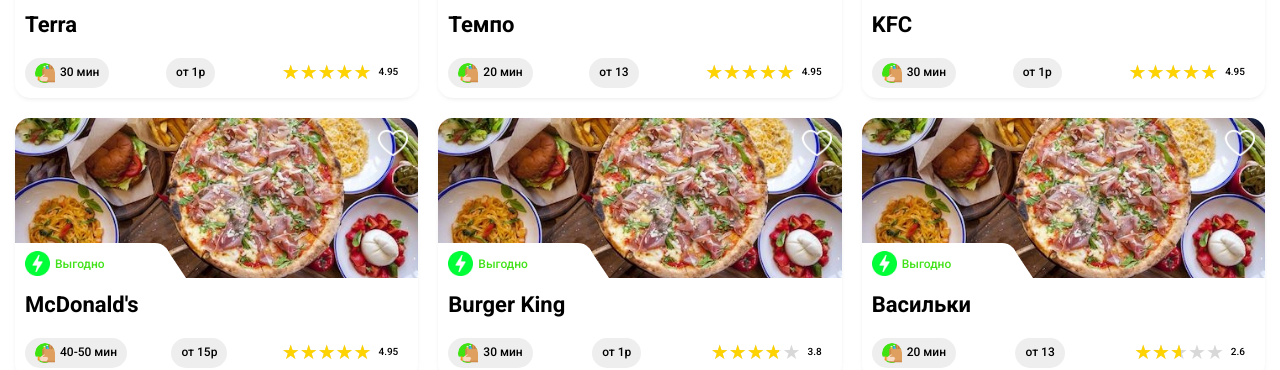
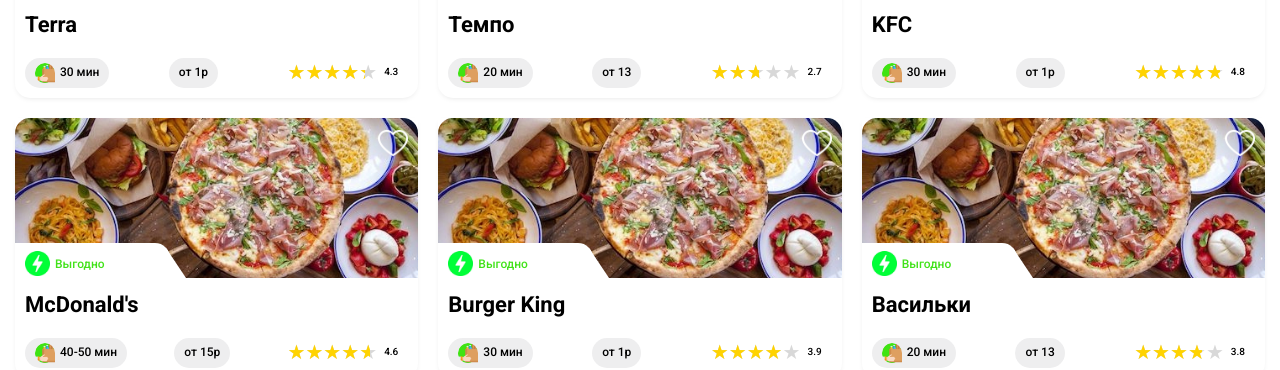
Before and after one commit to JustYakin/Delivery_club, a website built with webpack: page index.html in a window 1280 px wide. Shown: the part 430-800 px from the top of the page. Built offline with nearby package versions, Linux system fonts and the light colour scheme; data requests are answered from the project's data file.

Commit message:
fix: add rating result via server

```diff
--- a/db.json
+++ b/db.json
@@ -3,7 +3,7 @@
     {
       "name": "Terra",
       "imgRestauran": "src/image/rest.jpg",
-      "rating": "4.95",
+      "rating": 4.282690126894158,
       "price": "от 1р",
       "time": "30 мин",
       "benefit": "Выгодно",
@@ -12,7 +12,7 @@
     {
       "name": "Темпо",
       "imgRestauran": "src/image/rest.jpg",
-      "rating": "4.95",
+      "rating": 2.7279769515991212,
       "price": "от 13",
       "time": "20 мин",
       "benefit": "Выгодно",
@@ -21,7 +21,7 @@
     {
       "name": "KFC",
       "imgRestauran": "src/image/rest.jpg",
-      "rating": "4.95",
+      "rating": 4.8125,
       "price": "от 1р",
       "time": "30 мин",
       "benefit": "Выгодно",
@@ -30,7 +30,7 @@
     {
       "name": "McDonald's",
       "imgRestauran": "src/image/rest.jpg",
-      "rating": "4.95",
+      "rating": 4.5625,
       "price": "от 15р",
       "time": "40-50 мин",
       "benefit": "Выгодно",
@@ -39,7 +39,7 @@
     {
       "name": "Burger King",
       "imgRestauran": "src/image/rest.jpg",
-      "rating": "3.8",
+      "rating": 3.9375,
       "price": "от 1р",
       "time": "30 мин",
       "benefit": "Выгодно",
@@ -48,7 +48,7 @@
     {
       "name": "Васильки",
       "imgRestauran": "src/image/rest.jpg",
-      "rating": "2.6",
+      "rating": 3.75,
       "price": "от 13",
       "time": "20 мин",
       "benefit": "Выгодно",
@@ -57,7 +57,7 @@
     {
       "name": "Paul",
       "imgRestauran": "src/image/rest.jpg",
-      "rating": "1.5",
+      "rating": 2.75,
       "price": "от 1р",
       "time": "30 мин",
       "benefit": "Выгодно",
--- a/src/components/cards/card-favorite.scss
+++ b/src/components/cards/card-favorite.scss
@@ -7,8 +7,8 @@
     position: absolute;
     top: 10px;
     right: 10px;
-    transition: 0.2s;
+    transition: 0.1s;
     &:hover {
-        transform: scale(1.2);
+        transform: scale(1.1);
     }
 }
--- a/src/components/cards/cards.js
+++ b/src/components/cards/cards.js
@@ -22,9 +22,9 @@
     })
     .then((data) => {
         let btnSort = document.querySelector('.sorting button');
+
         btnSort.addEventListener('click', () => {
-            let ulRestaurant = document.querySelector('.restaurant')
-            ulRestaurant.remove();
+            deleteRestaraunts();
         })
         btnSort.addEventListener('click', () => {
             let sort = data.sort(sorting);
@@ -32,26 +32,33 @@
         })
         let btnFavorite = document.querySelector('.favorite');
         btnFavorite.addEventListener('click', () => {
-            let ulRestaurant = document.querySelector('.restaurant')
-            ulRestaurant.remove();
+            deleteRestaraunts();
+
         })
         btnFavorite.addEventListener('click', () => {
             let arrLike = [];
             for (let key of data) {
                 if (key.favorite) {
                     arrLike.push(key);
-
                 }
             }
             addRestaurant(arrLike);
-            if (arrLike.length < 2) {
+            if (arrLike.length == 1) {
                 const cardItem = document.querySelector('.cards-item')
                 cardItem.style.maxWidth = `${500}px`;
+            } else if (!arrLike.length) {
+                alert('Нет добавленных рестаранов в "Любимые"')
+                deleteRestaraunts();
+                addRestaurant(data)
             }
-
         })
     })
     .catch((error) => alert(error))
+
+function deleteRestaraunts() {
+    let ulRestaurant = document.querySelector('.restaurant');
+    ulRestaurant.remove();
+}
 
 function addRestaurant(arr) {
     const ulCards = getCards();
@@ -155,7 +162,7 @@
 
     function cardRating(ulConditions, restaraunt) {
         const liRating = document.createElement('li');
-        liRating.classList.add('cards-item__rating', 'rating_set');
+        liRating.classList.add('cards-item__rating');
 
         const divRatingBody = document.createElement('div');
         divRatingBody.classList.add('rating__body');
@@ -174,13 +181,18 @@
         ulConditions.append(liRating);
 
         const ratings = document.querySelectorAll('.cards-item__rating');
-        initRatings(ratings)
+        initRatings(ratings);
 
         function ratingValue(restaraunt) {
             const spanRatingValue = document.createElement('span');
             spanRatingValue.classList.add('rating__value');
-            spanRatingValue.innerText = restaraunt.rating;
+            spanRatingValue.innerText = parseFloat(restaraunt.rating).toFixed(1);
             liRating.append(spanRatingValue);
+            divRatingItems.addEventListener('click', () => {
+                restaraunt.rating = (parseFloat(restaraunt.rating) + parseFloat(spanRatingValue.innerHTML)) / 2;
+                spanRatingValue.innerHTML = parseFloat(restaraunt.rating).toFixed(1);
+                updateRestaurants(restaraunt).catch((error) => alert(error));
+            })
         }
 
         function ratingItem() {
@@ -194,7 +206,6 @@
             }
         }
     }
-
 }
 
 function sorting(x, y) {
@@ -218,11 +229,7 @@
     function initRating(rating) {
         initRatingVars(rating);
         setRatingActiveWidth();
-
-        if (rating.classList.contains('rating_set')) {
-            setRating(rating);
-        }
-
+        setRating(rating);
     }
     //инициализация переменных
     function initRatingVars(rating) {
@@ -236,6 +243,7 @@
     }
     //возможность указывать оценку
     function setRating(rating) {
+
         const ratingItems = rating.querySelectorAll('.rating__item');
         for (let i = 0; i < ratingItems.length; i++) {
 
@@ -254,11 +262,12 @@
 
             ratingItem.addEventListener("click", () => {
                 initRatingVars(rating);
-                ratingValue.innerHTML = (parseInt(ratingValue.innerHTML) + (i + 1)) / 2;
+                ratingValue.innerHTML = i + 1;
                 setRatingActiveWidth();
+            })
 
-            })
         }
     }
 
+
 }
--- a/src/components/cards/rating.scss
+++ b/src/components/cards/rating.scss
@@ -3,10 +3,6 @@
     align-items: flex-end;
     font-size: 40px;
     line-height: 0.75;
-    transition: opacity 0.3s ease 0s;
-    .rating_sending {
-        opacity: 0.2;
-    }
     .rating__body {
         position: relative;
         &::before {
```
